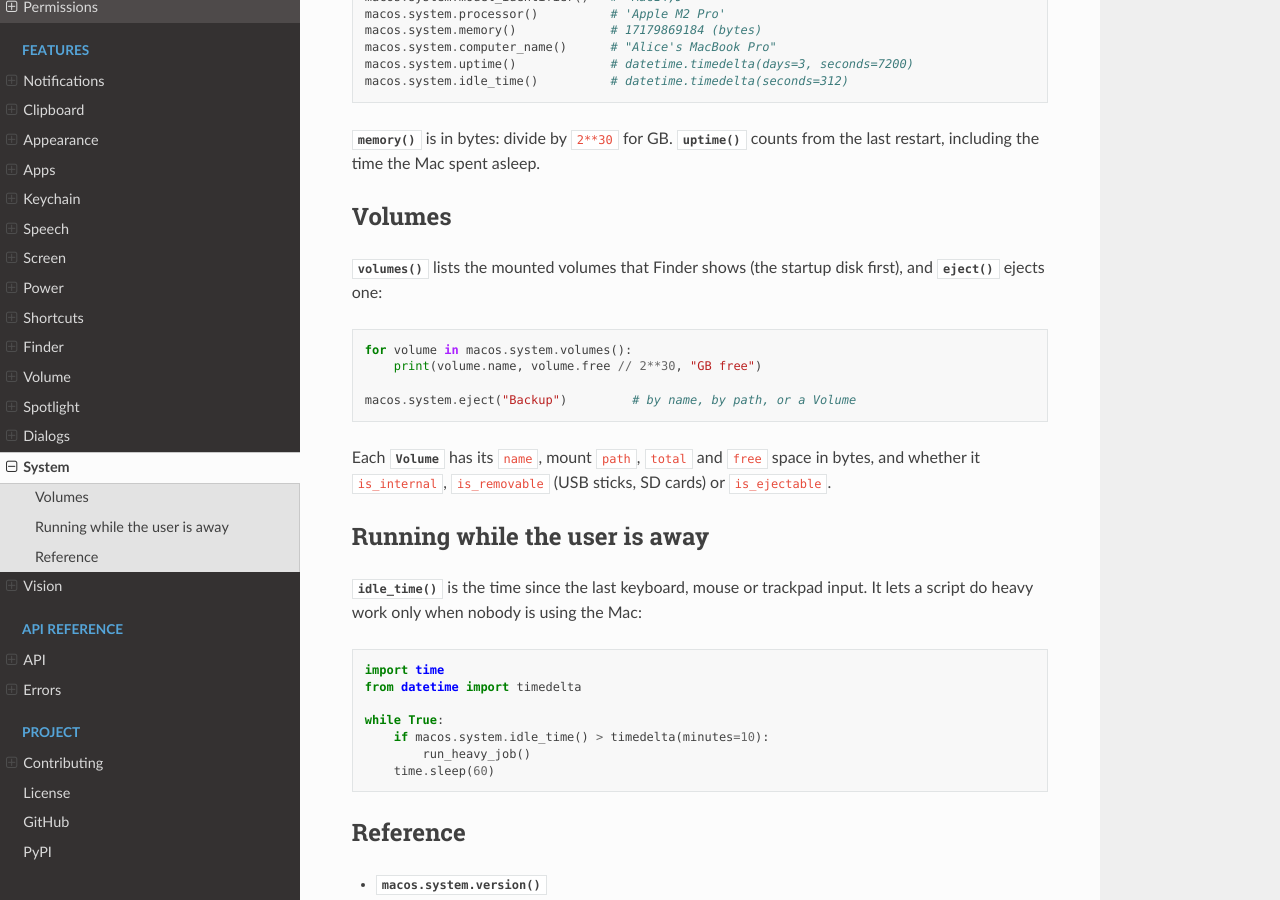
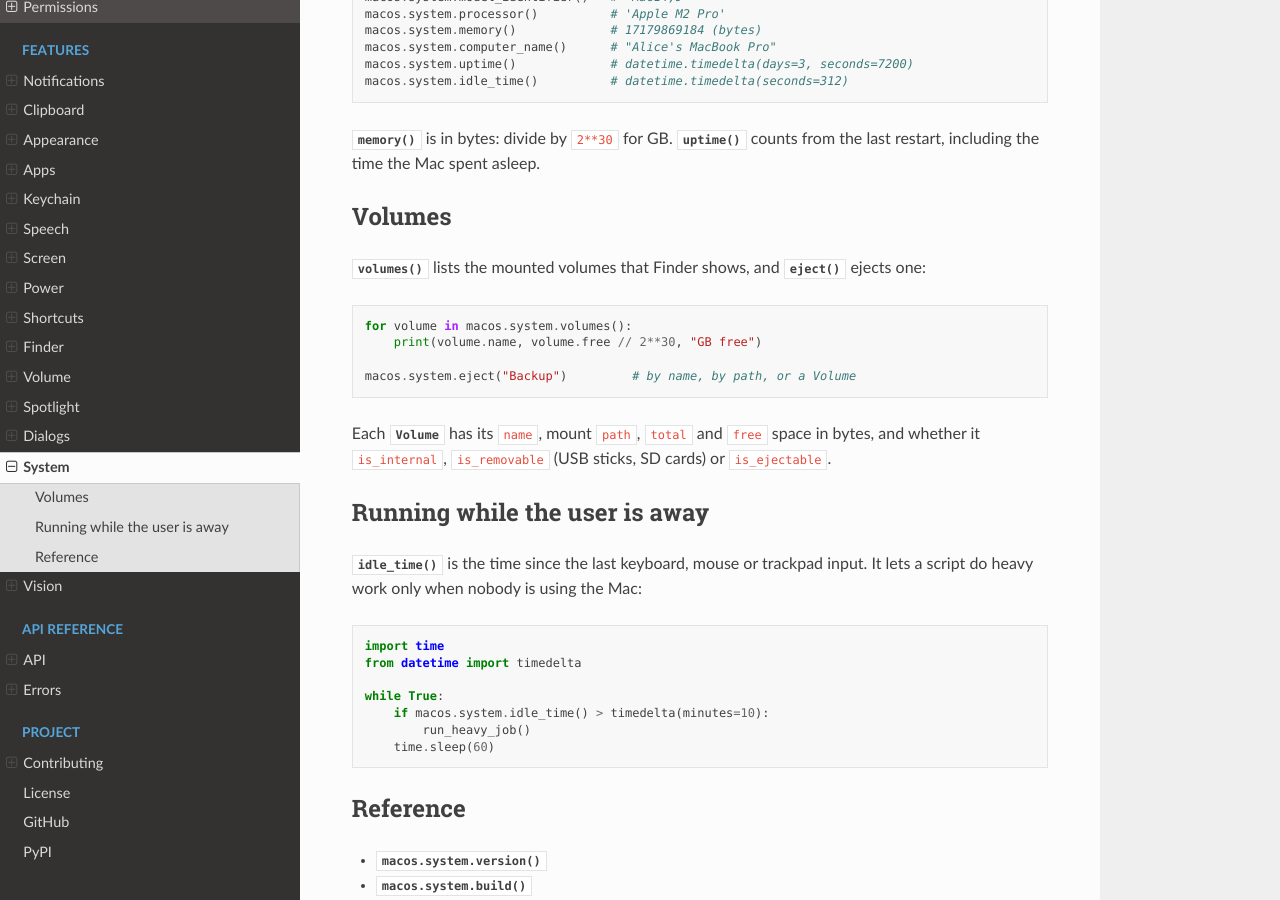
Before and after one commit to JeanExtreme002/macOS, a Sphinx documentation site: the page built from docs/system.md, in a window 1280 px wide and 900 px high, scrolled down 317 px. Built offline with Sphinx 7.4.7 and the Read the Docs theme 3.1.0, drawn with Linux system fonts in a browser that asks for light colours; comment, search, counter and statistics services are not loaded.

Commit message:
docs: align the Screen examples and shorten the Volumes intro

````diff
--- a/docs/system.md
+++ b/docs/system.md
@@ -22,8 +22,7 @@ the Mac spent asleep.
 
 ## Volumes
 
-{func}`~macos.system.volumes` lists the mounted volumes that Finder shows (the
-startup disk first), and {func}`~macos.system.eject` ejects one:
+{func}`~macos.system.volumes` lists the mounted volumes that Finder shows, and {func}`~macos.system.eject` ejects one:
 
 ```python
 for volume in macos.system.volumes():
````
Also changed, not shown: docs/screen.md (+3 -3 lines).
